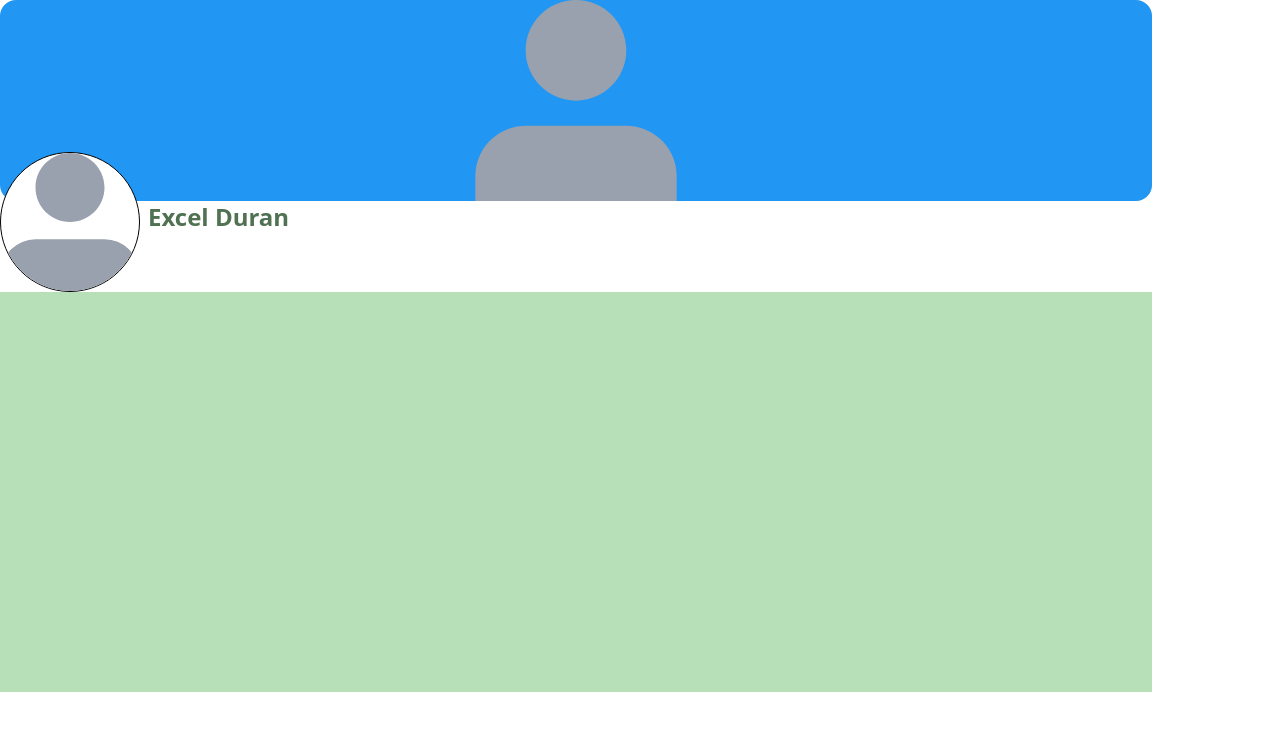
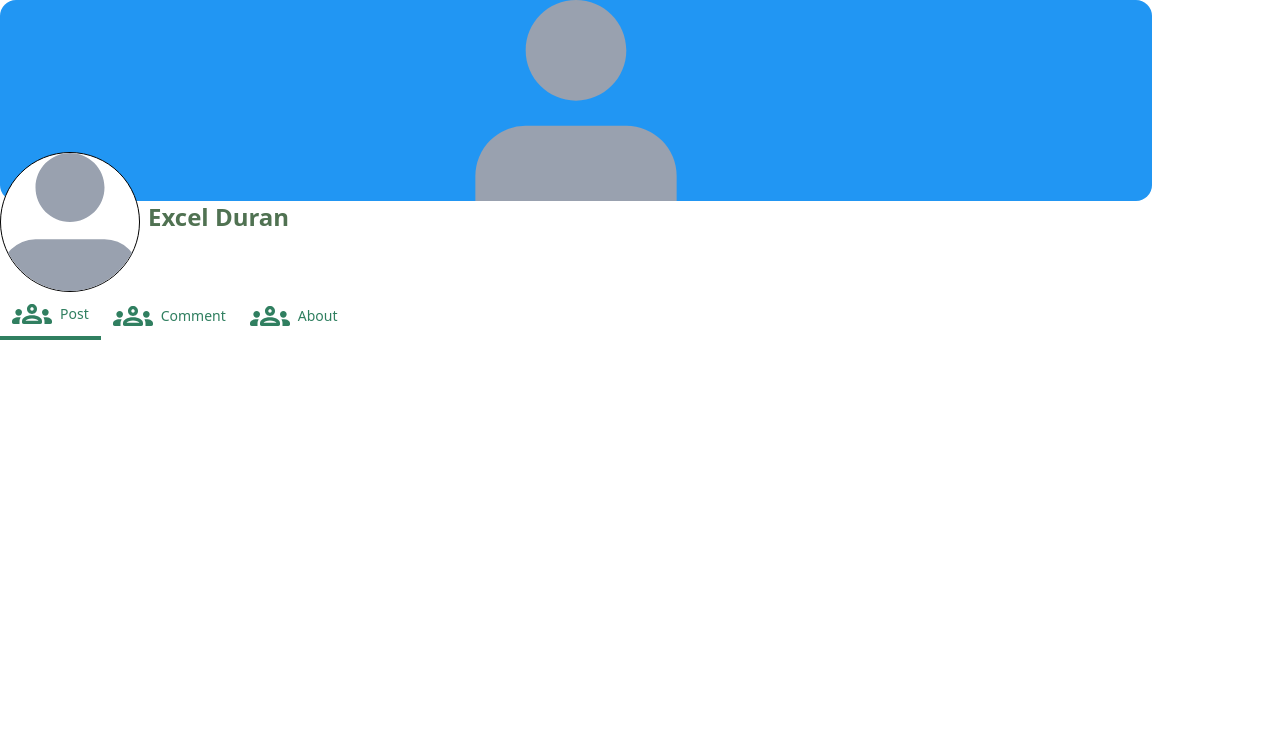
Before and after one commit to kemdav/Tambayan, a Next.js app: page /test/student-profile-test in a window 1280 px wide. Shown: the top 730 px of the page. Built offline with nearby package versions, Linux system fonts and the light colour scheme.

Commit message:
feat: added about page, missing upcoming event component

```diff
--- a/src/app/components/ui/student-view-ui/student-profile-card.tsx
+++ b/src/app/components/ui/student-view-ui/student-profile-card.tsx
@@ -1,14 +1,55 @@
-import StudentProfileHeader from "./student-profile-header";
+
+import HorizontalNavBar from "../general/horizontal-navigation-bar-component";
+import { ButtonConfig } from "../general/button-type";
+import { Button } from "../general/button";
 
 interface Props {
-    className?:string;
+    className?: string;
+    myButtons: ButtonConfig[];
+    selectedButtonId: string;
+    onButtonSelect: (id: string) => void;
+}
+
+const AboutPage = () => {
+    return (<div className="flex flex-col sm:flex-row">
+        <div className="flex flex-col">
+
+            <div className="flex flex-col sm:flex-row sm:gap-10">
+                <div>
+                    <p className="text-action-forest-green"><strong>Student ID:</strong>23-3788-246</p>
+                    <p className="text-action-forest-green"><strong>Major:</strong> Computer Science</p>
+                    <p className="text-action-forest-green"><strong>Email:</strong> kemdavid10@gmail.com</p>
+                    <p className="text-action-forest-green"><strong>Year:</strong> 2nd Year</p>
+                </div>
+                <div>
+                    <p className="text-action-forest-green"><strong>Joined:</strong> September 2021</p>
+                    <p className="text-action-forest-green"><strong>Events Joined:</strong> 13 events</p>
+                    <p className="text-action-forest-green"><strong>Joined Organizations:</strong> 5</p>
+                </div>
+            </div>
+
+            <div>
+                <p className="text-action-forest-green"><strong>Description </strong><Button>Edit Description</Button></p>
+                <p className="max-w-250 text-action-forest-green">Hey guys, did you know that in terms of male human and female Pokémon breeding, Vaporeon is the most compatible Pokémon for humans? Not only are they in the field egg group, which is mostly comprised of mammals, Vaporeon are an average of 3"03' tall and 63.9 pounds. this means they're large enough to be able to handle human d--ks, and with their impressive Base Stats for HP and access to Acid Armor, you can be rough with one. Due to their mostly water based biology, there's no doubt in my mind that an aroused Vaporeon would be incredibly </p>
+            </div>
+
+        </div>
+
+        <div className="bg-action-seafoam-green sm:mx-10 sm:my-5 w-full h-full">
+            Upcoming Event Component
+        </div>
+    </div>
+    );
 }
 
 
-export default function StudentProfileCard({className}: Props){
-    const combinedClassName = `${className || ''}`;
+export default function StudentProfileCard({ className, myButtons, selectedButtonId, onButtonSelect }: Props) {
+    const combinedClassName = `flex flex-col ${className || ''}`;
 
     return (
-        <div className={combinedClassName}></div>
+        <div className={combinedClassName}>
+            <HorizontalNavBar myButtons={myButtons} selectedButtonId={selectedButtonId} onButtonSelect={onButtonSelect}></HorizontalNavBar>
+            {selectedButtonId === "about" && AboutPage()}
+        </div>
     );
 }
--- a/src/app/globals.css
+++ b/src/app/globals.css
@@ -85,6 +85,12 @@ input[type="password"]::-webkit-password-reveal-button {
 .sideNavBarButton {
   @apply h-12;
 }
+.horizontalNavBarButton {
+  @apply h-12 text-sm;
+}
+.horizontalNavBarButtonIcons {
+  @apply size-10;
+}
 
 .custom-checkbox {
   position: relative;
--- /dev/null
+++ b/src/app/test/student-profile-test/navBarContents.tsx
@@ -0,0 +1,29 @@
+import { AddIcon, NewsfeedIcon, StudentProfileIcon, SubscribedOrgIcon } from "@/app/components/icons";
+import { ButtonConfig } from "@/app/components/ui/general/button-type";
+
+export const myButtons: ButtonConfig[] = [
+    {
+        id: "post",
+      children: "Post",
+      variant: "horizontalNavigation",
+      className:
+        "horizontalNavBarButton",
+      icon: <StudentProfileIcon className="horizontalNavBarButtonIcons" />,
+    },
+    {
+        id: "comment",
+      children: "Comment",
+      variant: "horizontalNavigation",
+      className:
+        "horizontalNavBarButton",
+      icon: <StudentProfileIcon className="horizontalNavBarButtonIcons" />,
+    },
+    {
+        id: "about",
+      children: "About",
+      variant: "horizontalNavigation",
+      className:
+        "horizontalNavBarButton",
+      icon: <StudentProfileIcon className="horizontalNavBarButtonIcons" />,
+    },
+  ];
--- a/src/app/test/student-profile-test/page.tsx
+++ b/src/app/test/student-profile-test/page.tsx
@@ -2,13 +2,17 @@
 
 import StudentProfileCard from "@/app/components/ui/student-view-ui/student-profile-card";
 import StudentProfileHeader from "@/app/components/ui/student-view-ui/student-profile-header";
+import { useState } from "react";
+import { myButtons } from "./navBarContents";
 
 export default function TagComponentTestPage() {
+    const [selectedNavId, setSelectedNavId] = useState<string>("post");
+
   return (
     <main className="w-full">
         <div className="h-dvh max-w-6xl">
             <StudentProfileHeader></StudentProfileHeader>
-            <StudentProfileCard className="h-1/2 bg-action-fresh-green"></StudentProfileCard>
+            <StudentProfileCard className="h-1/2" myButtons={myButtons} selectedButtonId={selectedNavId} onButtonSelect={setSelectedNavId}></StudentProfileCard>
         </div>
     </main>
   );
```
